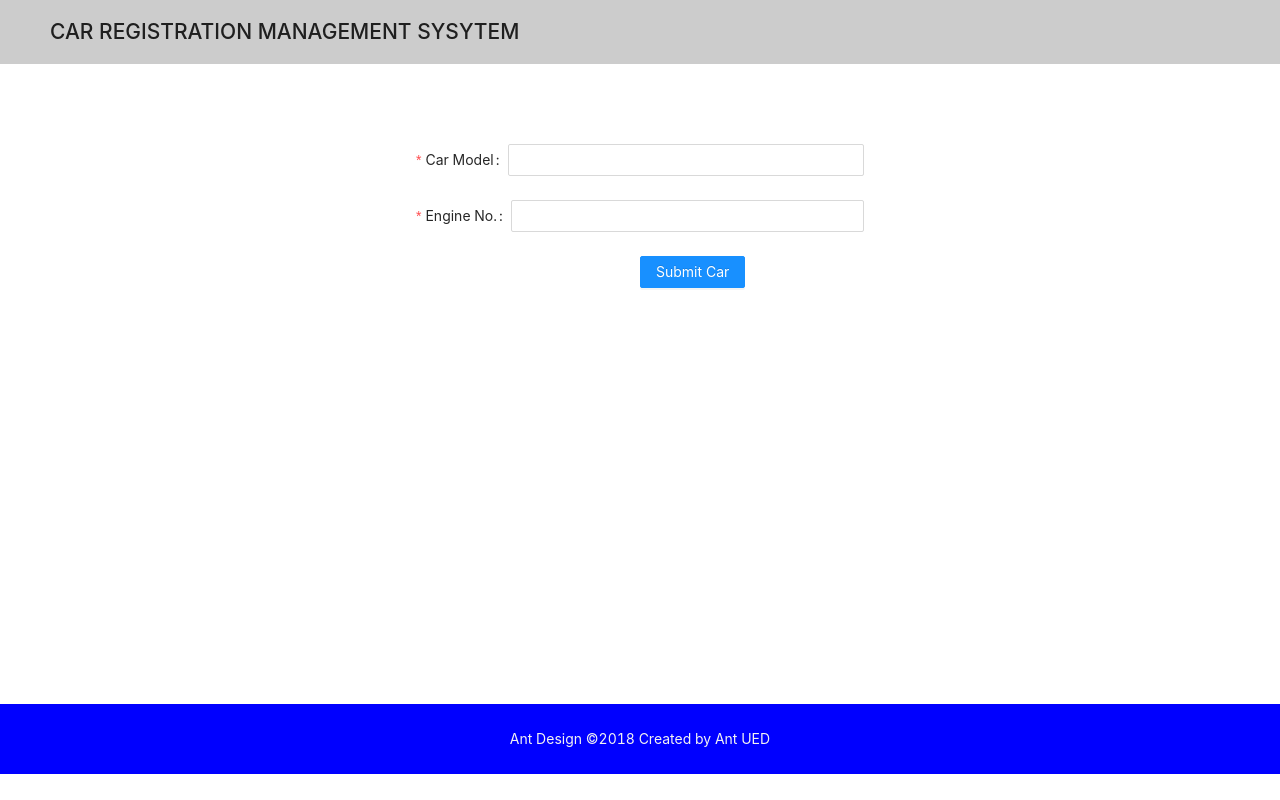
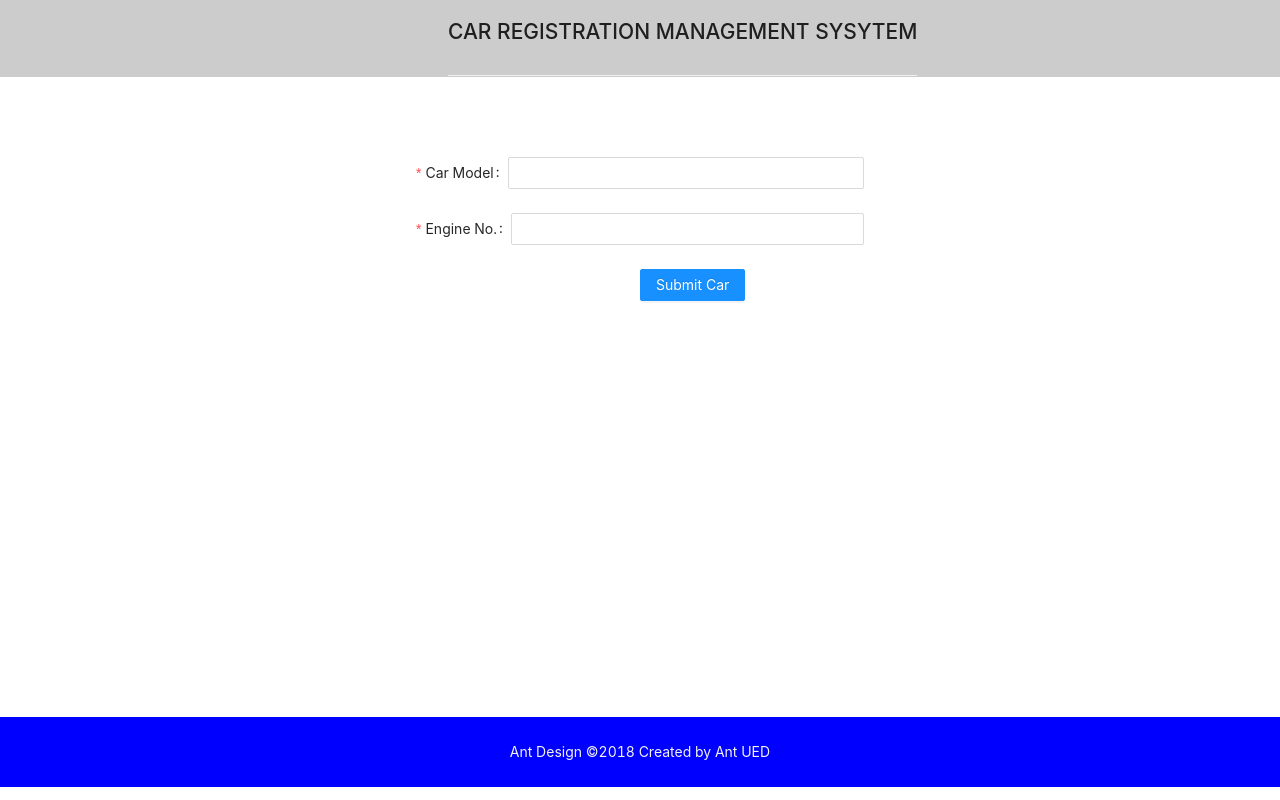
Before and after one commit to iddimsangi/react-concepts-prj, a React (Create React App) app: page / in a window 1280 px wide. Built offline with nearby package versions, Linux system fonts and the light colour scheme.

Commit message:
style the header section

```diff
--- a/src/containers/App.js
+++ b/src/containers/App.js
@@ -4,9 +4,9 @@ const { Header, Content, Footer } = Layout;
 function App() {
   return (
 <Layout className="layout">
-    <Header style={{backgroundColor:'#ccc'}}>
+    <Header style={{backgroundColor:'#ccc', position:'relative', paddingBottom:'6%'}}>
       <div className="logo" />
-      <Menu style={{backgroundColor:'#ccc', textAlign:'center'}}  mode="horizontal" defaultSelectedKeys={['2']}>
+      <Menu style={{backgroundColor:'#ccc', position:'absolute', left:'35%'}}  mode="horizontal" defaultSelectedKeys={['2']}>
         <h1 style={{textTransform:'uppercase', float:'right'}}>car registration management sysytem</h1>
       </Menu>
     </Header>
```
